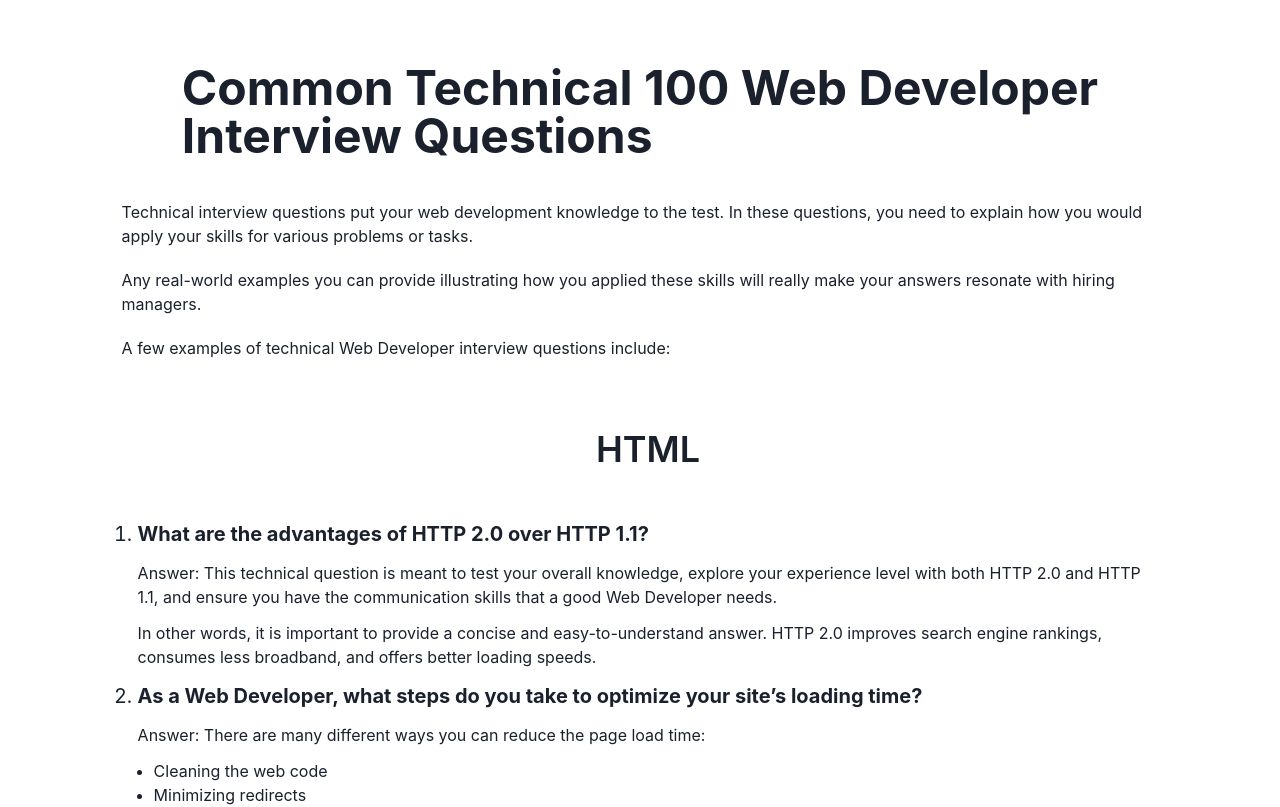
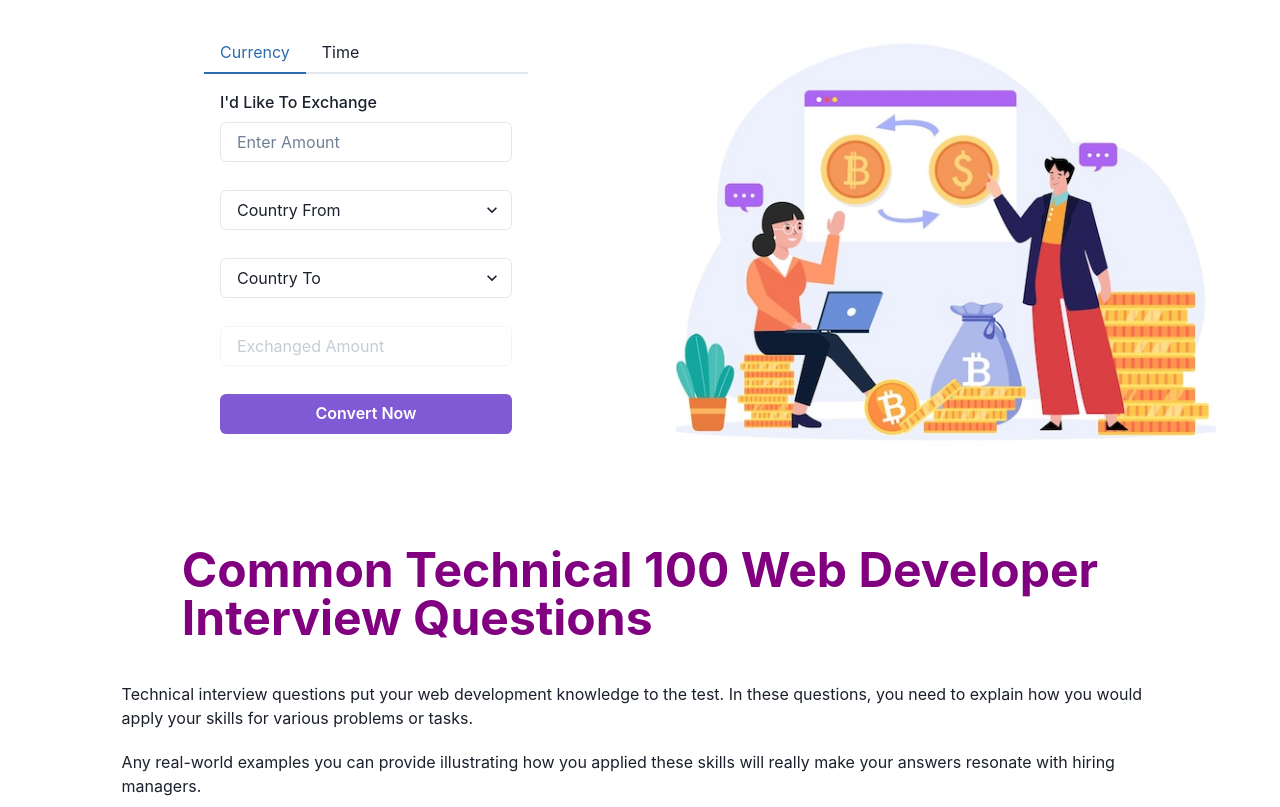
Before and after one commit to Alok52682/time-and-date-converter, a React (Create React App) app: page / in a window 1280 px wide. Shown: the top 807 px of the page. Built offline with nearby package versions, Linux system fonts and the light colour scheme.

Commit message:
UI Completed

```diff
--- a/src/Pages/Converter.tsx
+++ b/src/Pages/Converter.tsx
@@ -1,11 +1,124 @@
-import React from 'react';
+import {
+    Button,
+    Flex,
+    FormControl,
+    FormLabel,
+    Image,
+    Input,
+    Select,
+    Stack,
+    Tab,
+    TabList,
+    TabPanel,
+    TabPanels,
+    Tabs,
+} from '@chakra-ui/react';
+import { useState } from 'react';
+import banner from '../Assets/text.jpeg';
+import time from '../Assets/time.jpg';
 
 const Converter = () => {
+    const [bannerImg, setBannerImg] = useState(false);
     return (
-        <div>
-            converter
-        </div>
+        <Stack minH={'60vh'} w="90%" mx='auto' direction={{ base: 'column', md: 'row' }}>
+            <Flex p={8} flex={1} align={'center'} justify={'center'}>
+                <Tabs w={{ base: '100%', md: '60%' }} mx='auto'>
+                    <TabList>
+                        <Tab onClick={(e) => setBannerImg(false)} >Currency</Tab>
+                        <Tab onClick={(e) => setBannerImg(true)}>Time</Tab>
+                    </TabList>
+
+                    <TabPanels>
+                        <TabPanel>
+                            <Stack spacing="7">
+                                <Stack spacing="7">
+                                    <FormControl>
+                                        <FormLabel htmlFor="amount">I'd Like To Exchange</FormLabel>
+                                        <Input id="amount" type="number" placeholder='Enter Amount' />
+                                    </FormControl>
+                                </Stack>
+                                <Stack spacing="7">
+                                    <Select placeholder='Country From'>
+                                        <option value='option1'>USD - US Dollar</option>
+                                        <option value='option2'>INR - Indian Rupi</option>
+                                        <option value='option3'>Euro - Euorope</option>
+                                        <option value='option3'>BDT - Bangladesh</option>
+                                        <option value='option3'>Yuan - China</option>
+                                    </Select>
+                                </Stack>
+                                <Stack spacing="7">
+                                    <Select placeholder='Country To'>
+                                        <option value='option1'>USD - US Dollar</option>
+                                        <option value='option2'>INR - Indian Rupi</option>
+                                        <option value='option3'>Euro - Euorope</option>
+                                        <option value='option3'>BDT - Bangladesh</option>
+                                        <option value='option3'>Yuan - China</option>
+                                    </Select>
+                                </Stack>
+                                <Stack spacing="7">
+                                    <FormControl>
+                                        <Input disabled type="number" placeholder='Exchanged Amount' />
+                                    </FormControl>
+                                </Stack>
+                                <Stack spacing="6">
+                                    <Button colorScheme='purple'>Convert Now</Button>
+                                </Stack>
+                            </Stack>
+                        </TabPanel>
+                        <TabPanel>
+                            <Stack spacing="7">
+                                <Stack spacing="7">
+                                    <FormControl>
+                                        <FormLabel htmlFor="amount">The Time You want to convert</FormLabel>
+                                        <Input id="amount" type="time" defaultValue='00:00:00' />
+                                    </FormControl>
+                                </Stack>
+                                <Stack spacing="7">
+                                    <Select placeholder='Country From'>
+                                        <option value='option1'>(UTC-06:00) Central America</option>
+                                        <option value='option2'>India(IST)</option>
+                                        <option value='option3'>U.K.(UTC+01:00)</option>
+                                        <option value='option3'>Bangladesh(BST)</option>
+                                        <option value='option3'>France(CET) </option>
+                                    </Select>
+                                </Stack>
+                                <Stack spacing="7">
+                                    <Select placeholder='Country To'>
+                                        <option value='option1'>(UTC-06:00) Central America</option>
+                                        <option value='option2'>India(IST)</option>
+                                        <option value='option3'>U.K.(UTC+01:00)</option>
+                                        <option value='option3'>Bangladesh(BST)</option>
+                                        <option value='option3'>France(CET) </option>
+                                    </Select>
+                                </Stack>
+                                <Stack spacing="7">
+                                    <FormControl>
+                                        <Input disabled type="number" placeholder='Converted Time' />
+                                    </FormControl>
+                                </Stack>
+                                <Stack spacing="6">
+                                    <Button colorScheme='twitter'>Convert Now</Button>
+                                </Stack>
+                            </Stack>
+                        </TabPanel>
+                    </TabPanels>
+                </Tabs>
+            </Flex>
+            <Flex flex={1}>
+                {!bannerImg ? <Image
+                    alt={'Login Image'}
+                    objectFit={'cover'}
+                    src={banner}
+                /> :
+                    <Image
+                        alt={'Login Image'}
+                        objectFit={'cover'}
+                        src={time}
+                    />
+                }
+            </Flex>
+        </Stack>
     );
-};
+}
 
 export default Converter;
--- a/src/Pages/Home/Home.tsx
+++ b/src/Pages/Home/Home.tsx
@@ -1,4 +1,5 @@
 import React from 'react';
+import Converter from '../Converter';
 import Css from './Css';
 import Html from './Html';
 import JavaScript from './JavaScript';
@@ -8,6 +9,7 @@ import ReactJs from './ReactJs';
 const Home = () => {
     return (
         <div>
+            <Converter />
             <Html />
             <Css />
             <JavaScript />
--- a/src/Pages/Home/Html.tsx
+++ b/src/Pages/Home/Html.tsx
@@ -5,7 +5,7 @@ const Html = () => {
     return (
         <Box w="90%" mx="auto" mt="16">
             <Center mb='10'>
-                <Heading as='h2' size='2xl'  >Common Technical 100 Web Developer <br /> Interview Questions</Heading>
+                <Heading as='h2' size='2xl' color='purple' >Common Technical 100 Web Developer <br /> Interview Questions</Heading>
             </Center>
             <Stack spacing={5} w='90%' mx={'auto'}>
                 <Text as='p'>Technical interview questions put your web development knowledge to the test. In these questions, you need to explain how you would apply your skills for various problems or tasks.</Text>
```
Also changed, not shown: src/Assets/text.jpeg (added), src/Assets/time.jpg (added).
